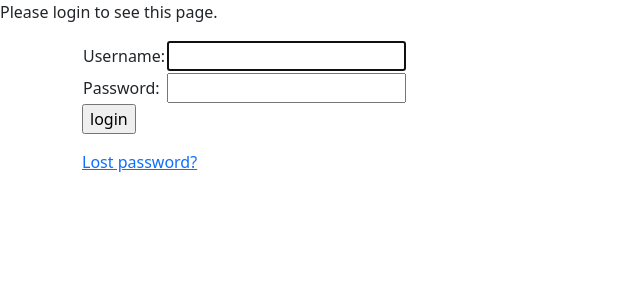
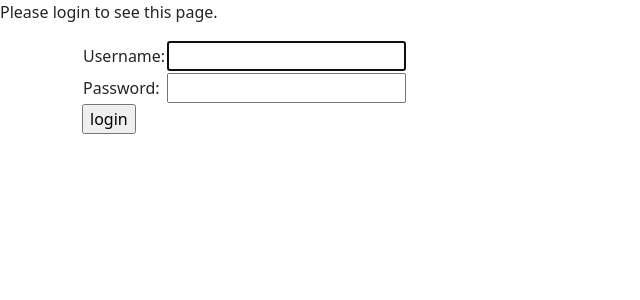
Before and after one commit to BasielB/testDisk, a Django app: page /accounts/login/?next=/disks/ in a window 1280 px wide. Shown: the top 300 px of the page, without its empty margins (0-640 px from the left). Run offline with Django 3.2, Linux system fonts and the light colour scheme.

Commit message:
Update login.html

```diff
--- a/test_disk/templates/registration/login.html
+++ b/test_disk/templates/registration/login.html
@@ -32,8 +32,5 @@
             <input type="submit" value="login" />
             <input type="hidden" name="next" value="{{ next }}" />
         </form>
-
-        {# Assumes you setup the password_reset view in your URLconf #}
-        <p><a href="{% url 'password_reset' %}">Lost password?</a></p>
     </div>
 {% endblock %}
```
